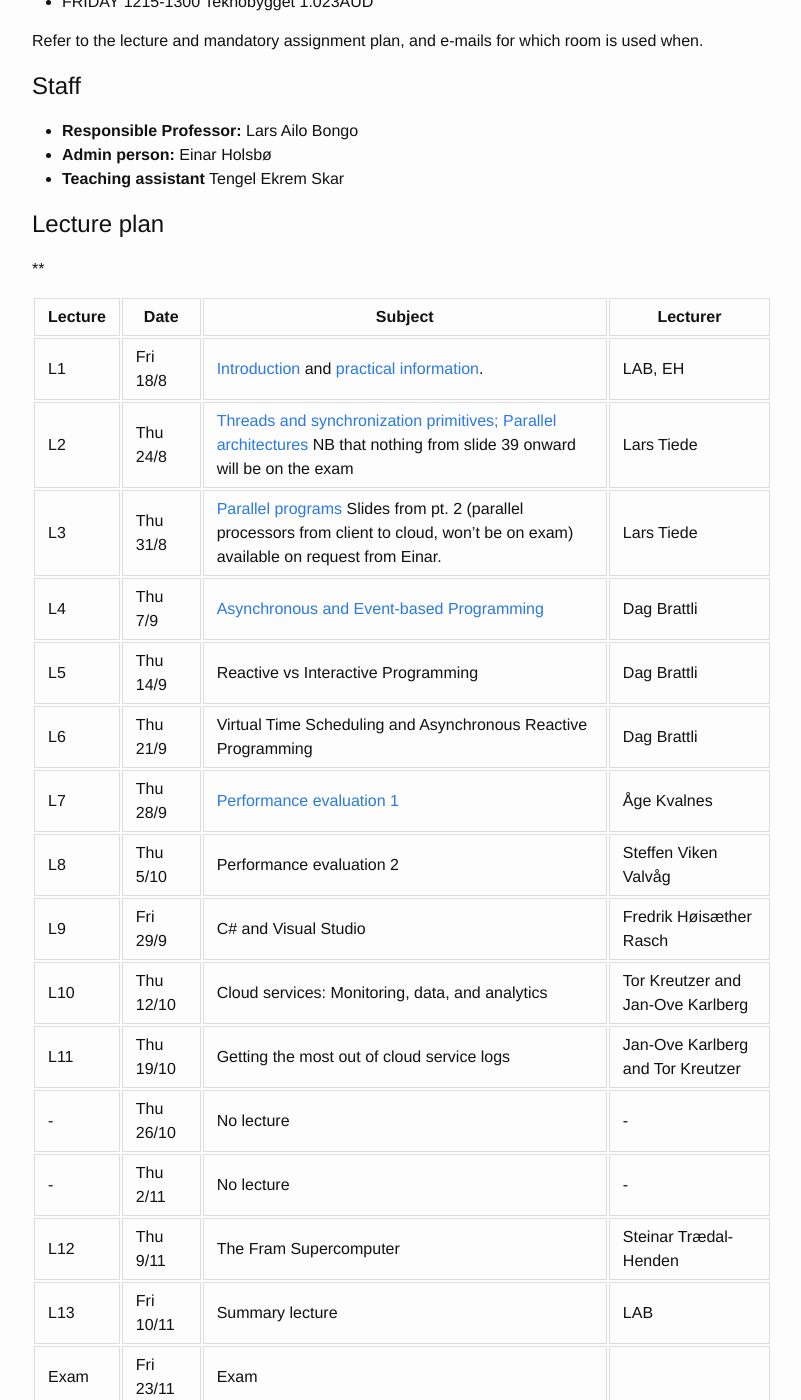
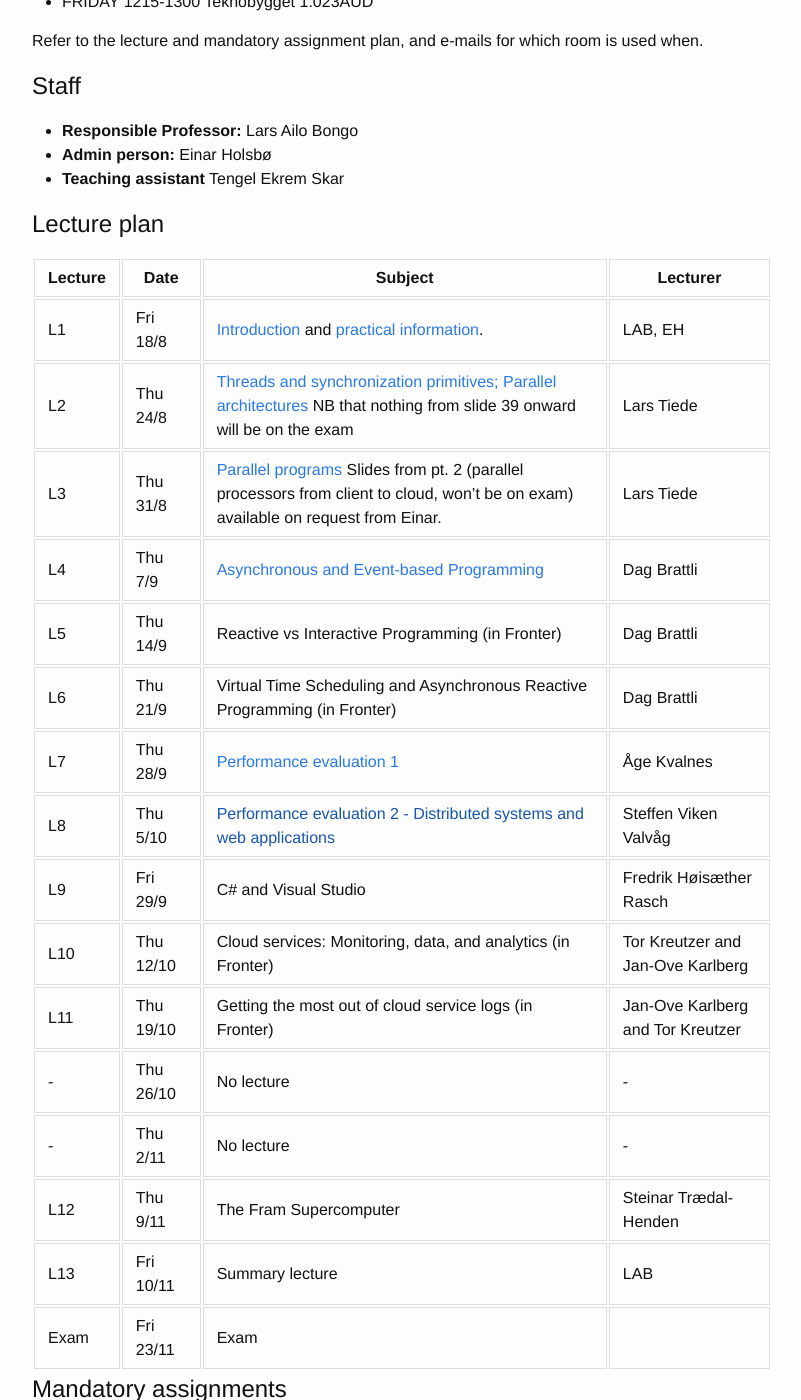
Before and after one commit to inf-2202-f17/inf-2202-f17.github.io, a Jekyll site: the page built from index.md, in a window 1280 px wide and 1400 px high, scrolled down 644 px. Shown: the whole window, without its empty margins (238-1039 px from the left). Built offline with Jekyll 4.4.1, drawn with Linux system fonts in a browser that asks for light colours; our own code applies the rules of GitHub Pages for plain Markdown files.

Commit message:
Upated links to slides

```diff
--- a/index.md
+++ b/index.md
@@ -31,21 +31,19 @@ Refer to the lecture and mandatory assignment plan, and e-mails for which room i
 
 ## Lecture plan
 
-**
-
 | Lecture | Date      | Subject                                       | Lecturer  |
 |---------|-----------|-----------------------------------------------|-----------|
 | L1      | Fri 18/8  | [Introduction](public/01-introduction.pptx) and  [practical information](https://inf-2202-f17.github.io/public/inf2202-17-info.pdf). | LAB, EH   |
 | L2      | Thu 24/8  | [Threads and synchronization primitives; Parallel architectures](https://github.com/inf-2202-f17/inf-2202-f17.github.io/blob/master/public/02-threads-synchronization.pptx)  NB that nothing from slide 39 onward will be on the exam | Lars Tiede |
 | L3      | Thu 31/8  | [Parallel programs](https://github.com/inf-2202-f17/inf-2202-f17.github.io/blob/master/public/03-1-parallelization-process-and-architectures.pptx?raw=true) Slides from pt. 2 (parallel processors from client to cloud, won't be on exam) available on request from Einar.                             | Lars Tiede |
 | L4      | Thu 7/9   | [Asynchronous and Event-based Programming](https://github.com/inf-2202-f17/inf-2202-f17.github.io/blob/master/public/04-Asynchronous%20and%20Event-Based%20Programming.pptx?raw=true)                      | Dag Brattli |
-| L5      | Thu 14/9  | Reactive vs Interactive Programming                                   | Dag Brattli |
-| L6      | Thu 21/9  | Virtual Time Scheduling and Asynchronous Reactive Programming         | Dag Brattli |
+| L5      | Thu 14/9  | Reactive vs Interactive Programming (in Fronter)                      | Dag Brattli |
+| L6      | Thu 21/9  | Virtual Time Scheduling and Asynchronous Reactive Programming (in Fronter) | Dag Brattli |
 | L7      | Thu 28/9  | [Performance evaluation 1](https://github.com/inf-2202-f17/inf-2202-f17.github.io/blob/master/public/2017-09-27-PerformanceEvaluation.pdf?raw=true)                      | Åge Kvalnes |
-| L8      | Thu 5/10  | Performance evaluation 2                      | Steffen Viken Valvåg |
+| L8      | Thu 5/10  | [Performance evaluation 2 - Distributed systems and web applications]()  | Steffen Viken Valvåg |
 | L9      | Fri 29/9  | C# and Visual Studio                          | Fredrik Høisæther Rasch |
-| L10     | Thu 12/10 | Cloud services: Monitoring, data, and analytics  | Tor Kreutzer and Jan-Ove Karlberg |
-| L11     | Thu 19/10 | Getting the most out of cloud service logs    | Jan-Ove Karlberg and Tor Kreutzer |
+| L10     | Thu 12/10 | Cloud services: Monitoring, data, and analytics (in Fronter) | Tor Kreutzer and Jan-Ove Karlberg |
+| L11     | Thu 19/10 | Getting the most out of cloud service logs (in Fronter)   | Jan-Ove Karlberg and Tor Kreutzer |
 | -       | Thu 26/10 | No lecture                                    | -         |
 | -       | Thu 2/11  | No lecture                                    | -         |
 | L12     | Thu 9/11  | The Fram Supercomputer                        | Steinar Trædal-Henden |
```
